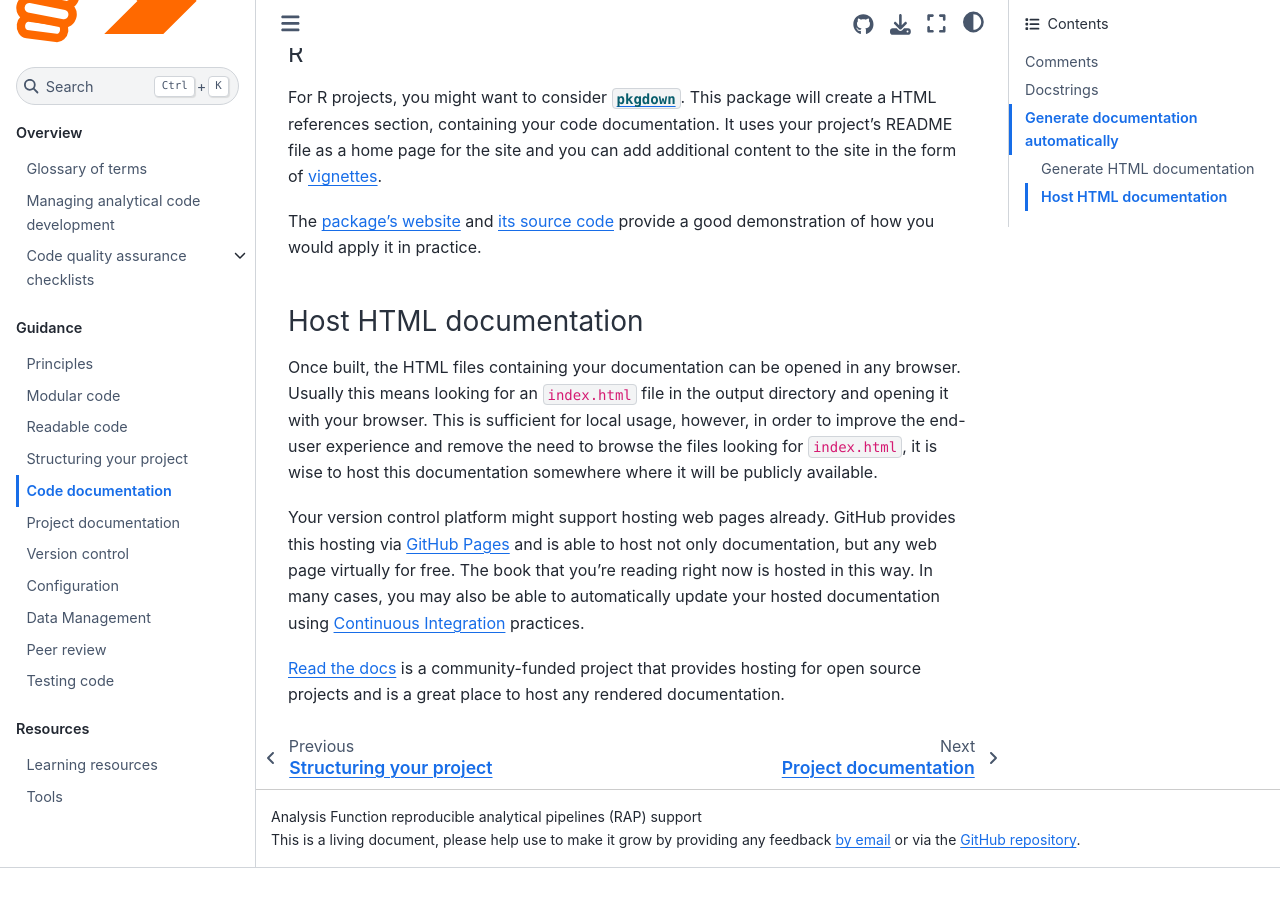
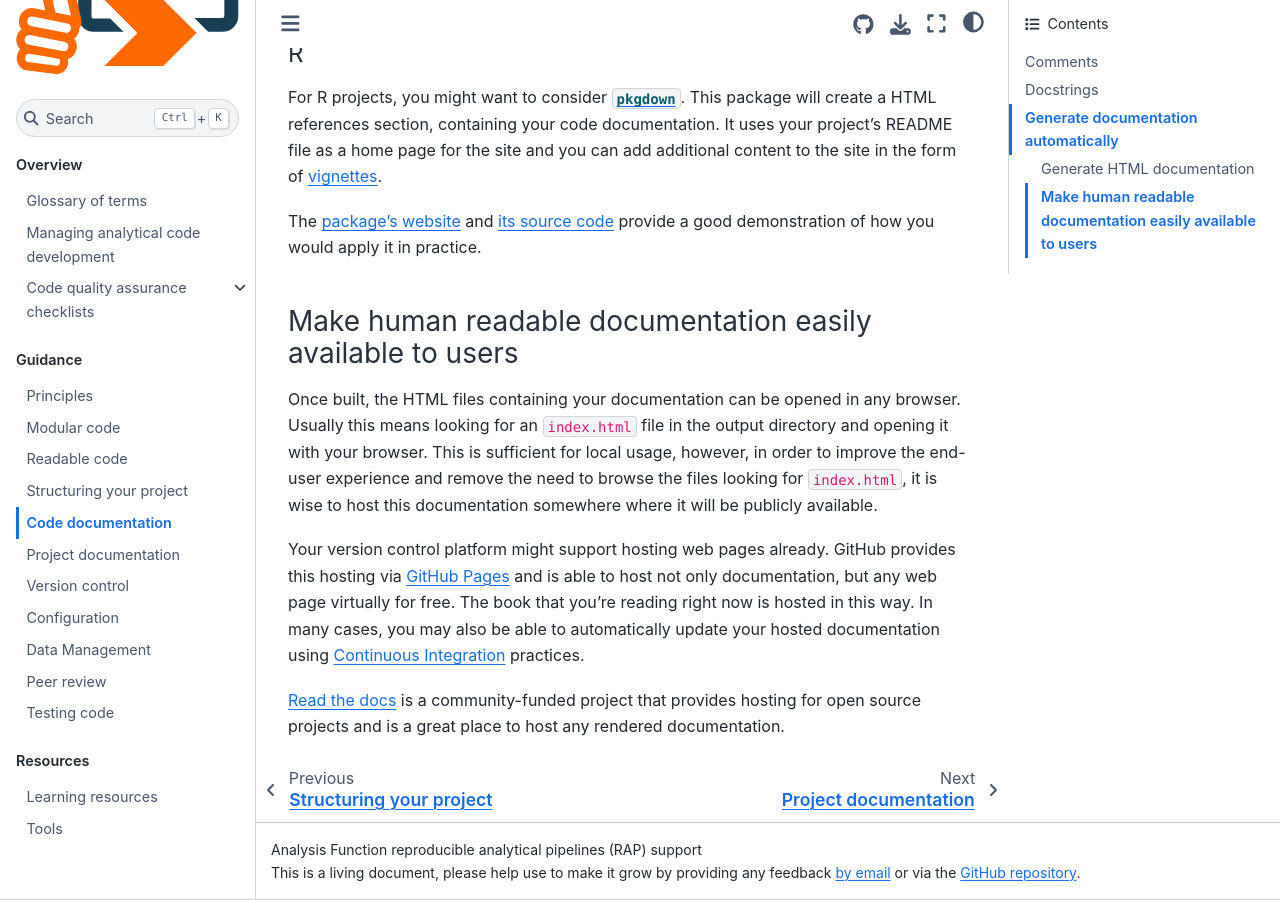
Before and after one commit to best-practice-and-impact/qa-of-code-guidance, a Jupyter Book: the page built from book/code_documentation.md, in a window 1280 px wide and 900 px high, scrolled down 8933 px. Built offline with Jupyter Book 1.0.4 settings and Sphinx 7.4.7 and the Sphinx Book theme 1.1.4, drawn with Linux system fonts in a browser that asks for light colours; before the commit the page ends 9801 px from its top, so only the background shows below that.

Commit message:
update heading in code documentation

```diff
--- a/book/code_documentation.md
+++ b/book/code_documentation.md
@@ -337,7 +337,7 @@
 
 The [package's website](https://pkgdown.r-lib.org/) and [its source code](https://github.com/r-lib/pkgdown/) provide a good demonstration of how you would apply it in practice.
 
-### Host HTML documentation
+### Make human readable documentation easily available to users
 
 Once built, the HTML files containing your documentation can be opened in any browser. Usually this means looking for an `index.html` file in the output directory and opening it with your browser. This is sufficient for local usage, however, in order to improve the end-user experience and remove the need to browse the files looking for `index.html`, it is wise to host this documentation somewhere where it will be publicly available.
 
```
